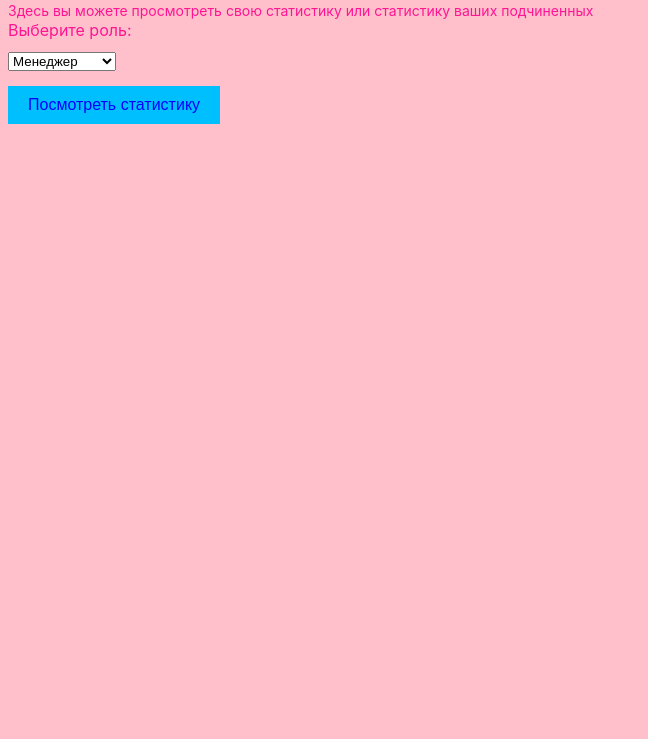
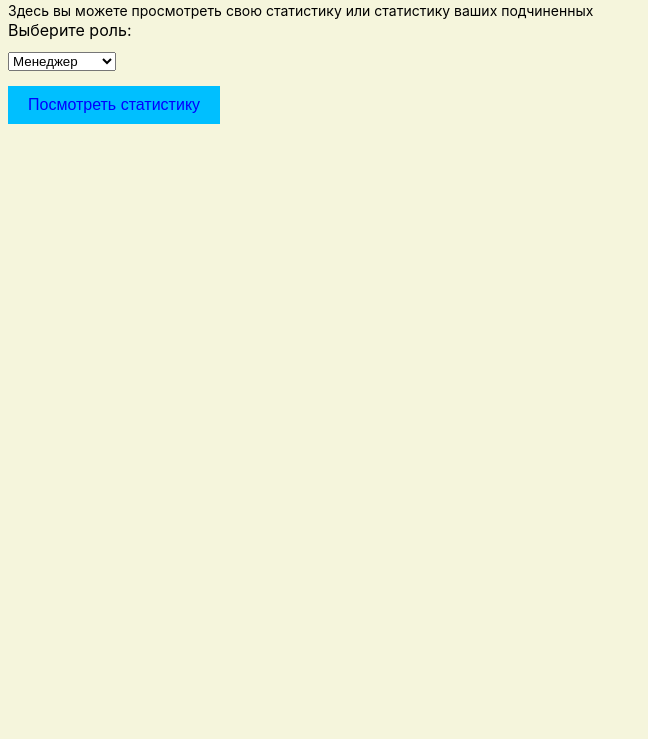
Before and after one commit to anyashishkina/test_repository, a plain HTML site: page index.html in a window 1280 px wide. Shown: the part 61-800 px from the top of the page, without its empty margins (0-648 px from the left). Drawn offline with Linux system fonts and the light colour scheme; a script that the page names is missing.

Commit message:
Update index.html

```diff
--- a/index.html
+++ b/index.html
@@ -8,8 +8,8 @@
     <style>
         body {
             font-family: -apple-system, BlinkMacSystemFont, 'Segoe UI', Roboto, Oxygen, Ubuntu, Cantarell, 'Open Sans', 'Helvetica Neue', sans-serif;
-            background-color: pink;
-            color: deeppink;
+            background-color: beige;
+            color: black;
         }
             h1 {
         font-size: 24px;
```
